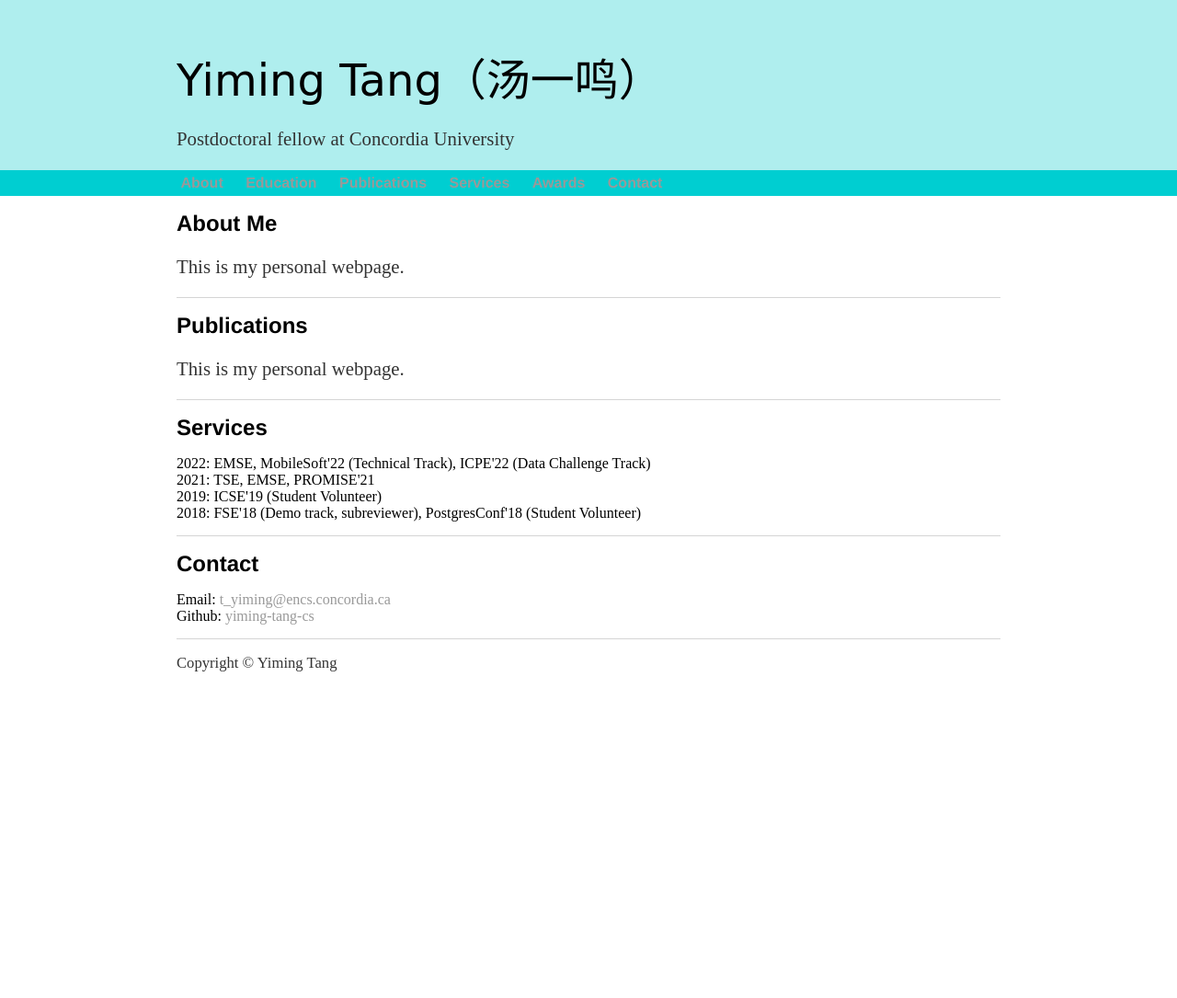
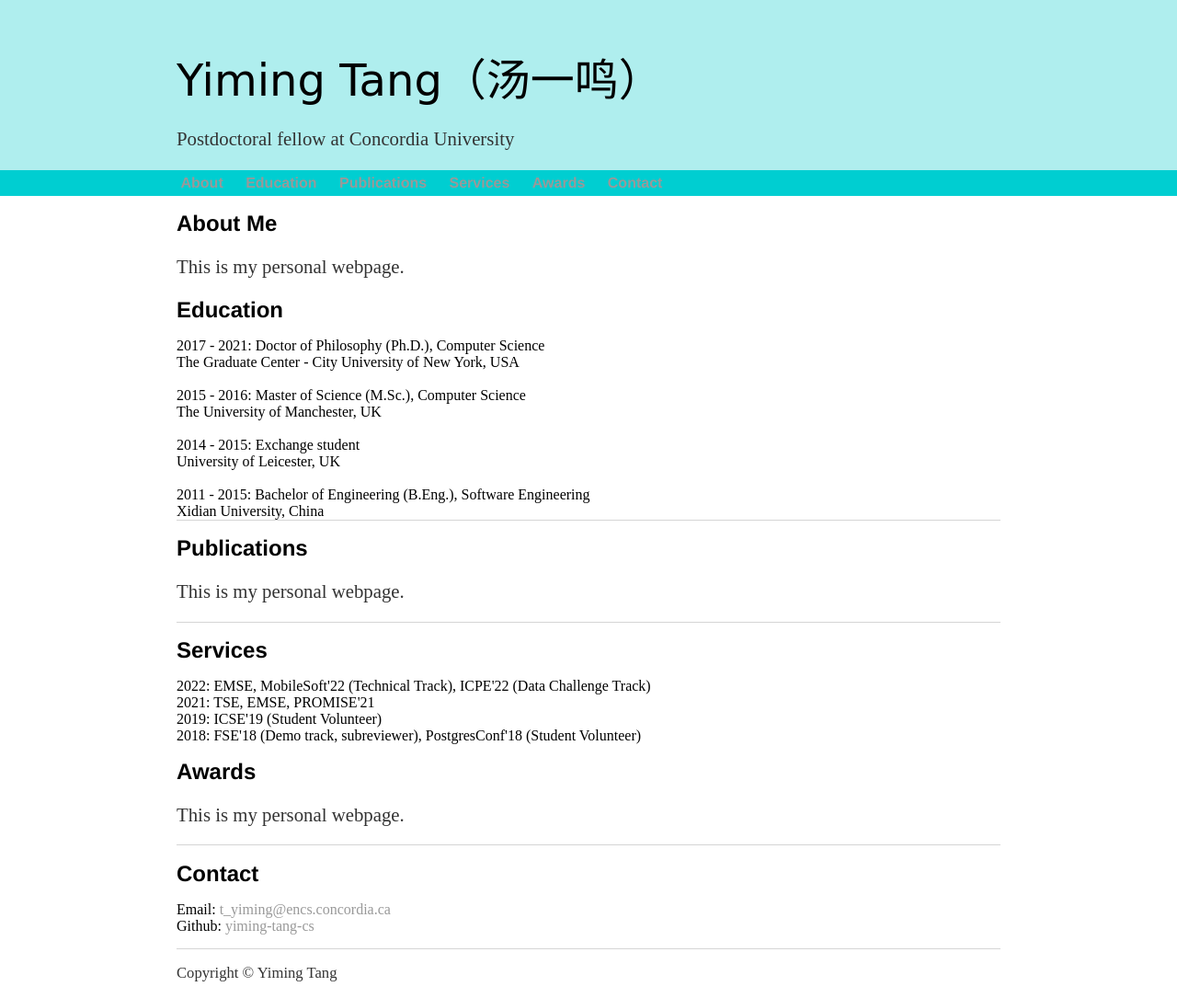
Before and after one commit to yiming-tang-cs/yiming-tang-cs.github.io, a Jekyll site: the page built from index.html, in a window 1280 px wide. Shown: the whole page at 92% size. Built offline with Jekyll 4.4.1, drawn with Linux system fonts in a browser that asks for light colours; before the commit the page ends 900 px from its top, so only the background shows below that.

Commit message:
Update index.html

```diff
--- a/index.html
+++ b/index.html
@@ -6,6 +6,27 @@ title: Yiming Tang's personal webpage
     <h1>About Me</h1>
     <p>This is my personal webpage.</p>
 </div>
+
+<div id="education">
+    <h1>Education</h1>
+
+    2017 - 2021: Doctor of Philosophy (Ph.D.), Computer Science<br/>
+    The Graduate Center - City University of New York, USA
+    <br/>
+    <br/>
+    2015 - 2016: Master of Science (M.Sc.), Computer Science<br/>
+    The University of Manchester, UK
+    <br/>
+    <br/>
+
+    2014 - 2015: Exchange student<br/>
+    University of Leicester, UK
+    <br/>
+    <br/>
+    2011 - 2015: Bachelor of Engineering (B.Eng.), Software Engineering<br/>
+    Xidian University, China
+</div>
+
 
 <div id="publications">
     <h1>Publications</h1>
@@ -20,6 +41,11 @@ title: Yiming Tang's personal webpage
     2018: FSE'18 (Demo track, subreviewer), PostgresConf'18 (Student Volunteer)<br/>
 </div>
 
+<div id="awards">
+    <h1>Awards</h1>
+    <p>This is my personal webpage.</p>
+</div>
+
 <div id="contact">
     <h1>Contact</h1>
     Email: <a href="mailto:t_yiming@encs.concordia.ca">t_yiming@encs.concordia.ca</a>
```
